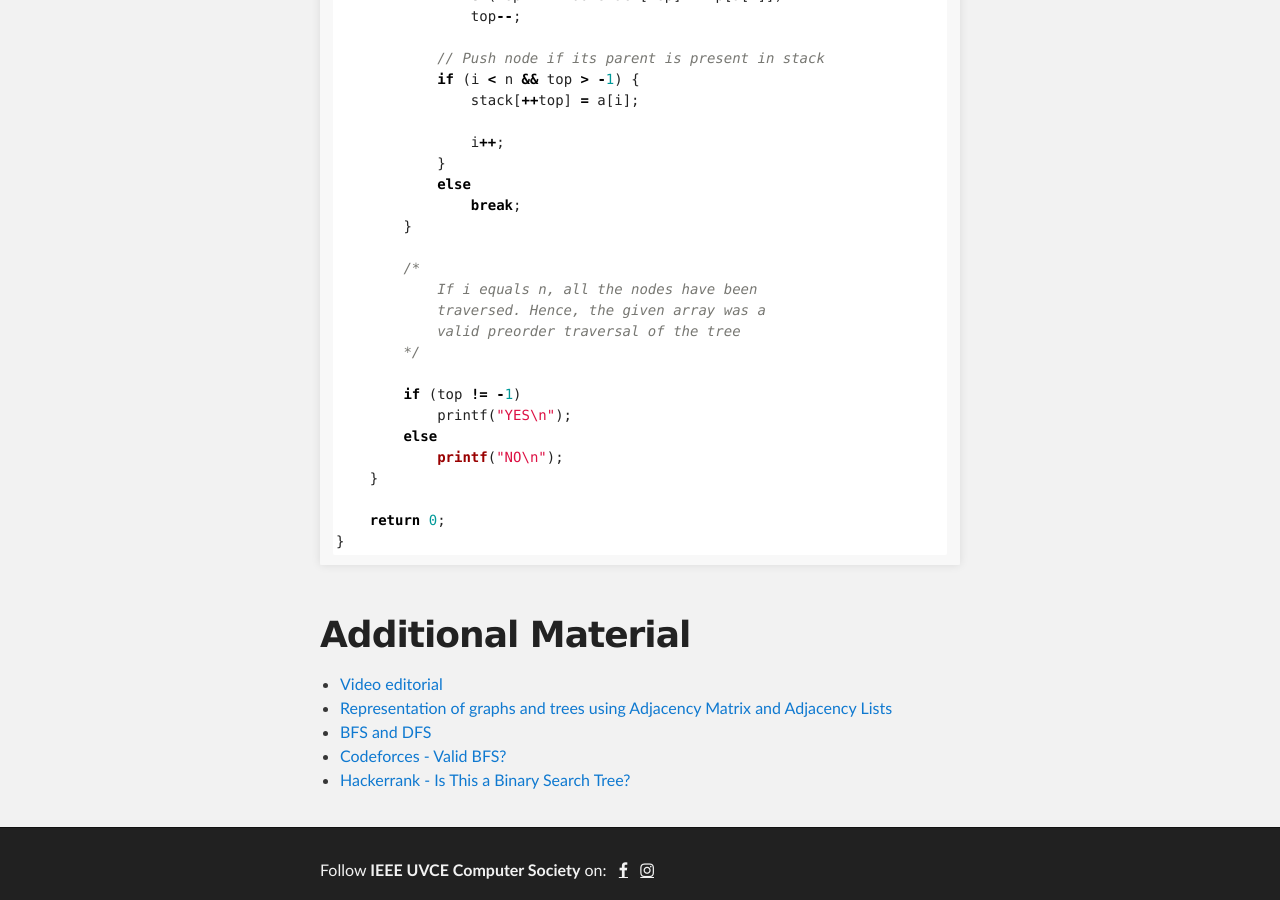
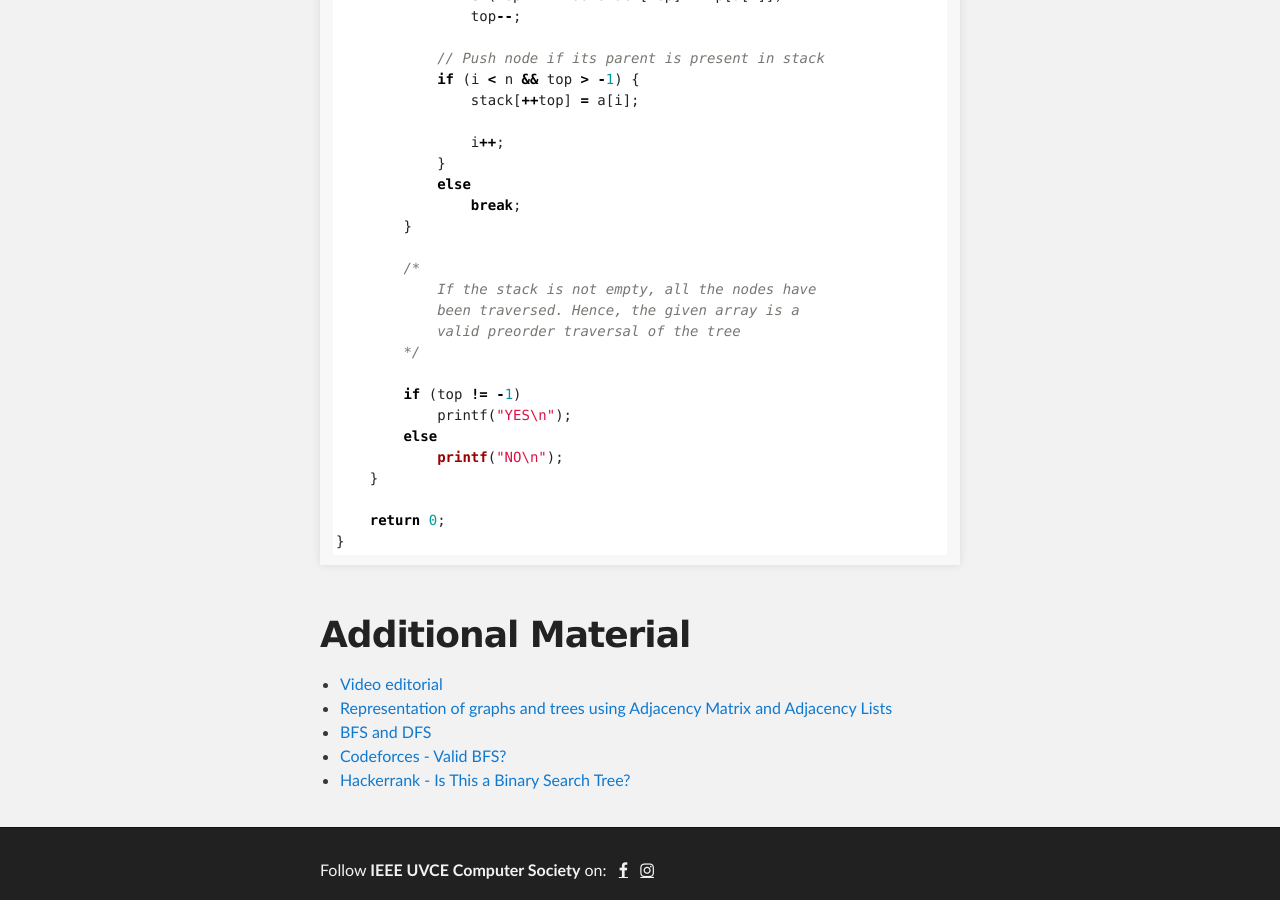
Before and after one commit to ieee-uvce-cs/ncode, a Jekyll site: the page built from editorials/July-2021/E-Valid-Preorder-Traversal.md, in a window 1280 px wide and 900 px high, scrolled down 1972 px. Built offline with Jekyll 4.4.1, drawn with Linux system fonts in a browser that asks for light colours; formulas are drawn with MathJax 3.

Commit message:
july editorials second

```diff
--- a/editorials/July-2021/E-Valid-Preorder-Traversal.md
+++ b/editorials/July-2021/E-Valid-Preorder-Traversal.md
@@ -90,8 +90,8 @@ int main() {
         }
 
         /*
-            If i equals n, all the nodes have been
-            traversed. Hence, the given array was a
+            If the stack is not empty, all the nodes have
+            been traversed. Hence, the given array is a
             valid preorder traversal of the tree
         */
 
```
